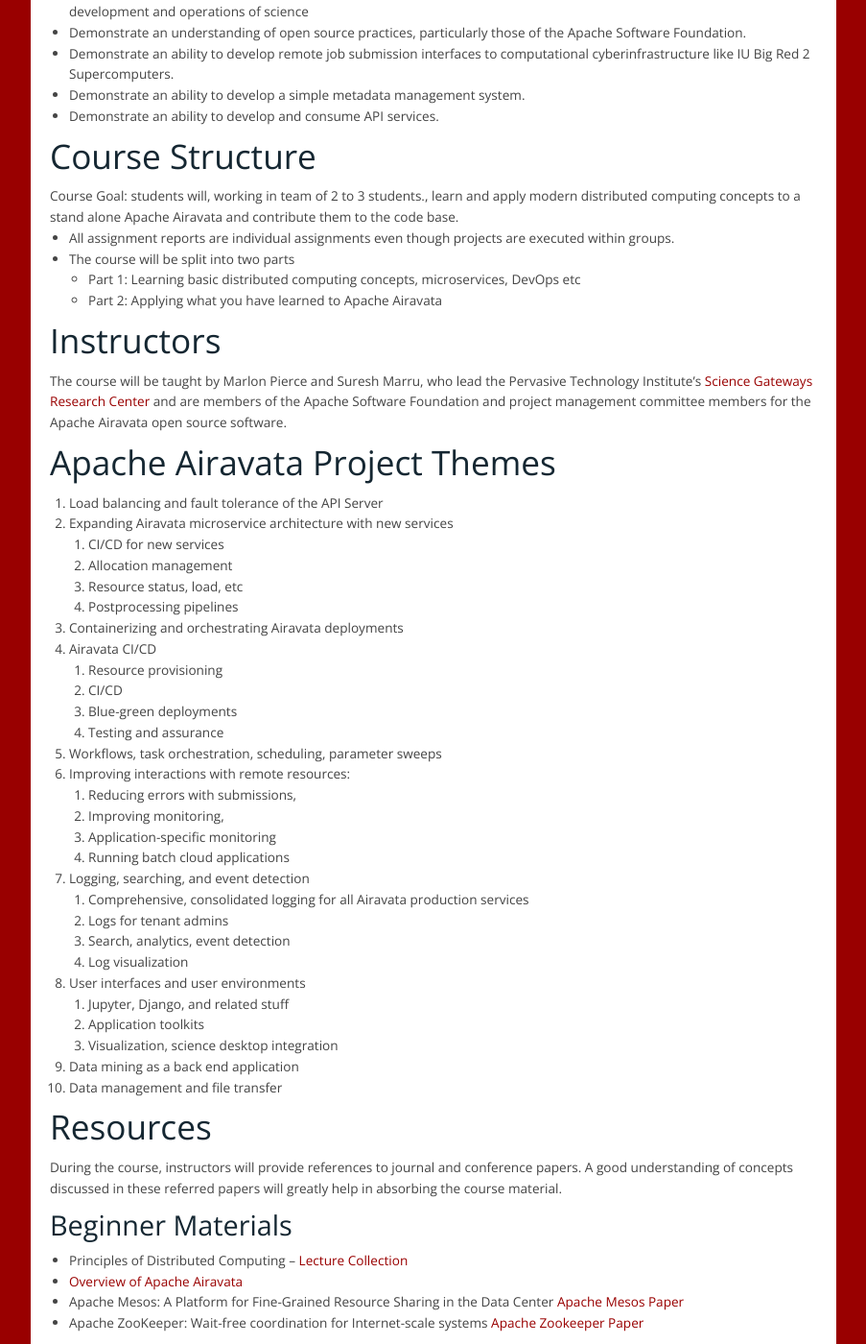
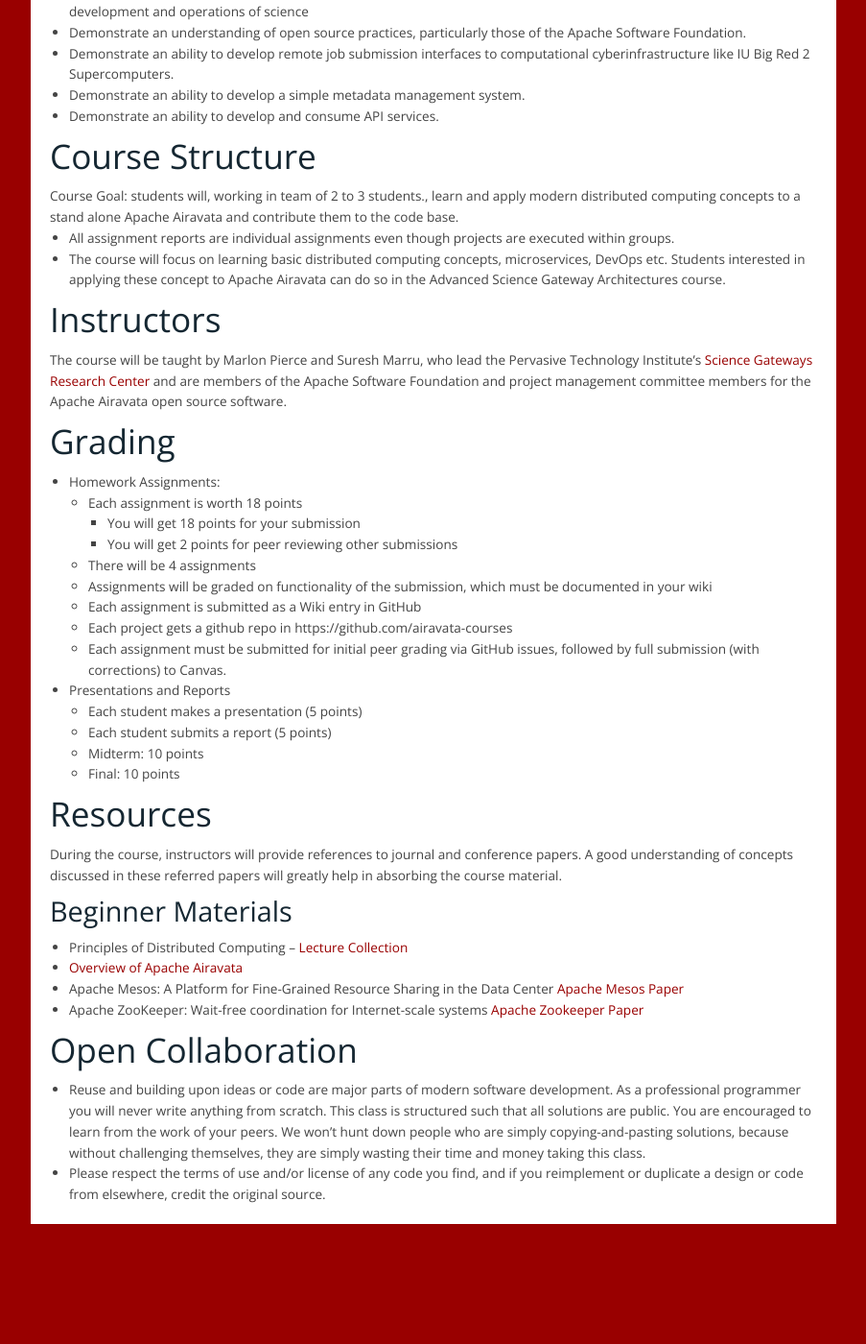
Before and after one commit to airavata-courses/airavata-courses.github.io, a Jekyll site: the page built from index.md, in a window 1280 px wide and 1400 px high, scrolled down 1049 px. Shown: the whole window at 96% size, without its empty margins (258-1161 px from the left). Built offline with Jekyll 4.4.1, drawn with Linux system fonts in a browser that asks for light colours; our own code applies the rules of GitHub Pages for plain Markdown files; after the commit the page ends 2335 px from its top, so only the background shows below that; some of the changed text lies outside the part shown.

Commit message:
Fall 2018 to Spring 2019

```diff
--- a/index.md
+++ b/index.md
@@ -2,13 +2,13 @@
 layout: default
 ---
 
-## Fall 2018 - Science Gateway Architectures
+## Spring 2019 - Science Gateway Architectures
 
 * **Course:** [CSCI-B 649, Topics in Systems](https://www.soic.indiana.edu/graduate/courses/index.html?number=b649&department=CSCI){:target="_blank"}, Computer Science, School of Informatics and Computing, Indiana University
 * **Instructors:** Marlon Pierce, [marpierc@iu.edu](mailto:marpierc@iu.edu); Suresh Marru, [smarru@iu.edu](mailto:smarru@iu.edu)
 
-* **Class Schedule** Tuesdays and Thursdays from 4 pm to 5.15pm in I2 (Informatics East) Room 130
-* **Office Hours** On Request
+* **Class Schedule** Friday from 1:00 pm to 3:30 pm in I2 (Informatics East) Room 130
+* **Office Hours** To Be Scheduled
 
 ## Course Overview
 Science gateways are distributed computing environments that enable scientists to conduct computational experiments on computing clouds and supercomputers and have revolutionized bioinformatics, computational chemistry, nano-engineering, atmospheric science and other scientific fields by bringing unprecedented computing power to a broad community of scientists. Gateways are interesting topics in their own right. Modern gateway systems utilize microservice architectures and DevOps principles in their design and operations, adopting lessons learned from cloud-based Software as a Service activities.
@@ -41,43 +41,32 @@
 Course Goal: students will, working in team of 2 to 3 students., learn and apply modern distributed computing concepts to a stand alone Apache Airavata and contribute them to the code base.
 
 * All assignment reports are individual assignments even though projects are executed within groups.
-* The course will be split into two parts
-    * Part 1: Learning basic distributed computing concepts, microservices, DevOps etc
-    * Part 2: Applying what you have learned to Apache Airavata
+* The course will focus on learning basic distributed computing concepts, microservices, DevOps etc. Students interested in applying these concept to Apache Airavata can do so in the Advanced Science Gateway Architectures course.
 
 ## Instructors
 The course will be taught by Marlon Pierce and Suresh Marru, who lead the Pervasive Technology Institute's [Science Gateways Research Center](https://sgrc.iu.edu/){:target="_blank"} and are  members of the Apache Software Foundation and project management committee members for the Apache Airavata open source software.
 
-<!--
 ## Grading
 * Homework Assignments:
-    * Each assignment is worth 10 points
-        * You will get 8 points for your submission
-        * You will get 1 point for peer reviewing other submissions
-        * 2 peer review assignments
-    * There will be 7 assignments, with Assignment 7 counting 20 points
+    * Each assignment is worth 18 points
+        * You will get 18 points for your submission
+        * You will get 2 points for peer reviewing other submissions
+    * There will be 4 assignments
     * Assignments will be graded on functionality of the submission, which must be documented in your wiki
     * Each assignment is submitted as a Wiki entry in GitHub
-    * Each student gets a github repo in https://github.com/airavata-courses
-    * Each assignment must be submitted for peer grading for 1 week, then submitted for final grading after two weeks
+    * Each project gets a github repo in https://github.com/airavata-courses
+    * Each assignment must be submitted for initial peer grading via GitHub issues, followed by full submission (with corrections) to Canvas.
 * Presentations and Reports
     * Each student makes a presentation (5 points)
     * Each student submits a report (5 points)
     * Midterm: 10 points
     * Final: 10 points
 
--->
-
-## Apache Airavata Project Themes
-
+<!--
+## Project Themes
 1. Load balancing and fault tolerance of the API Server
-1. Expanding Airavata microservice architecture with new services
-    1. CI/CD for new services
-    1. Allocation management
-    1. Resource status, load, etc
-    1. Postprocessing pipelines
-1. Containerizing and orchestrating Airavata deployments
-1. Airavata CI/CD
+1. Containerizing and orchestrating deployments
+1. Continuous Integration and Deployment
     1. Resource provisioning
     1. CI/CD
     1. Blue-green deployments
@@ -99,6 +88,7 @@
     1. Visualization, science desktop integration
 1. Data mining as a back end application
 1. Data management and file transfer
+-->
 
 ## Resources
 
```
